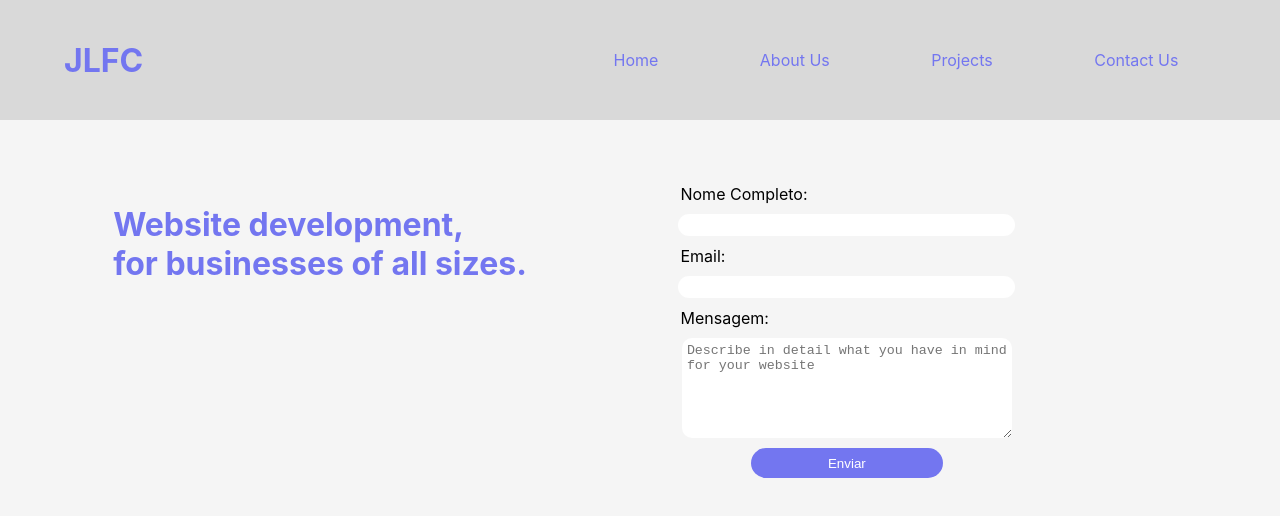
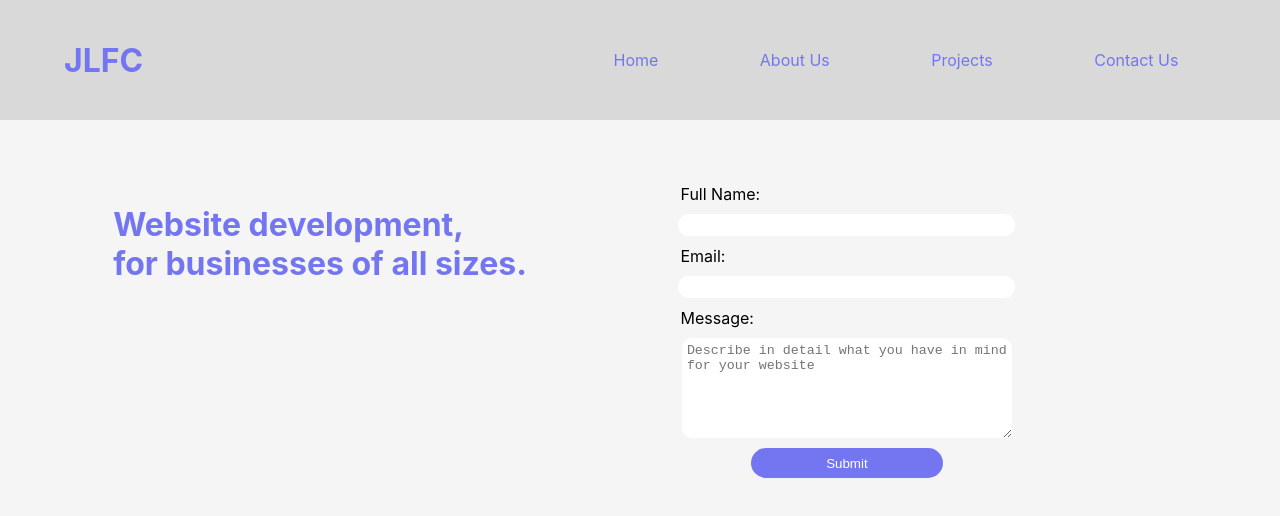
Before and after one commit to FelipeCastanheira/JLFC, a React (Create React App) app: page / in a window 1280 px wide. Shown: the top 516 px of the page. Built offline with nearby package versions, Linux system fonts and the light colour scheme.

Commit message:
Main update

```diff
--- a/src/components/main/Main.js
+++ b/src/components/main/Main.js
@@ -43,7 +43,7 @@
 
       <div className="right">
         <form>
-          <label>Nome Completo:</label>
+          <label>Full Name:</label>
           <input
             onChange={handleChange}
             name="name"
@@ -57,7 +57,7 @@
             value={contact.email}
             type="email"
           ></input>
-          <label>Mensagem:</label>
+          <label>Message:</label>
           <textarea
             onChange={handleChange}
             name="message"
@@ -66,7 +66,7 @@
             placeholder="Describe in detail what you have in mind for your website"
           />
           <button onClick={handleClick} className="btn">
-            Enviar
+            Submit
           </button>
         </form>
       </div>
--- a/src/components/main/Main.styles.js
+++ b/src/components/main/Main.styles.js
@@ -103,12 +103,12 @@
 }
 
 form button{
-  width: 30%;
+  width: 40%;
   border: none;
   border-radius:20px;
   background-color: var(--tertiary);
   color: white;
-  height: 20px;
+  height: 25px;
 }
 
 form button:hover{
```
